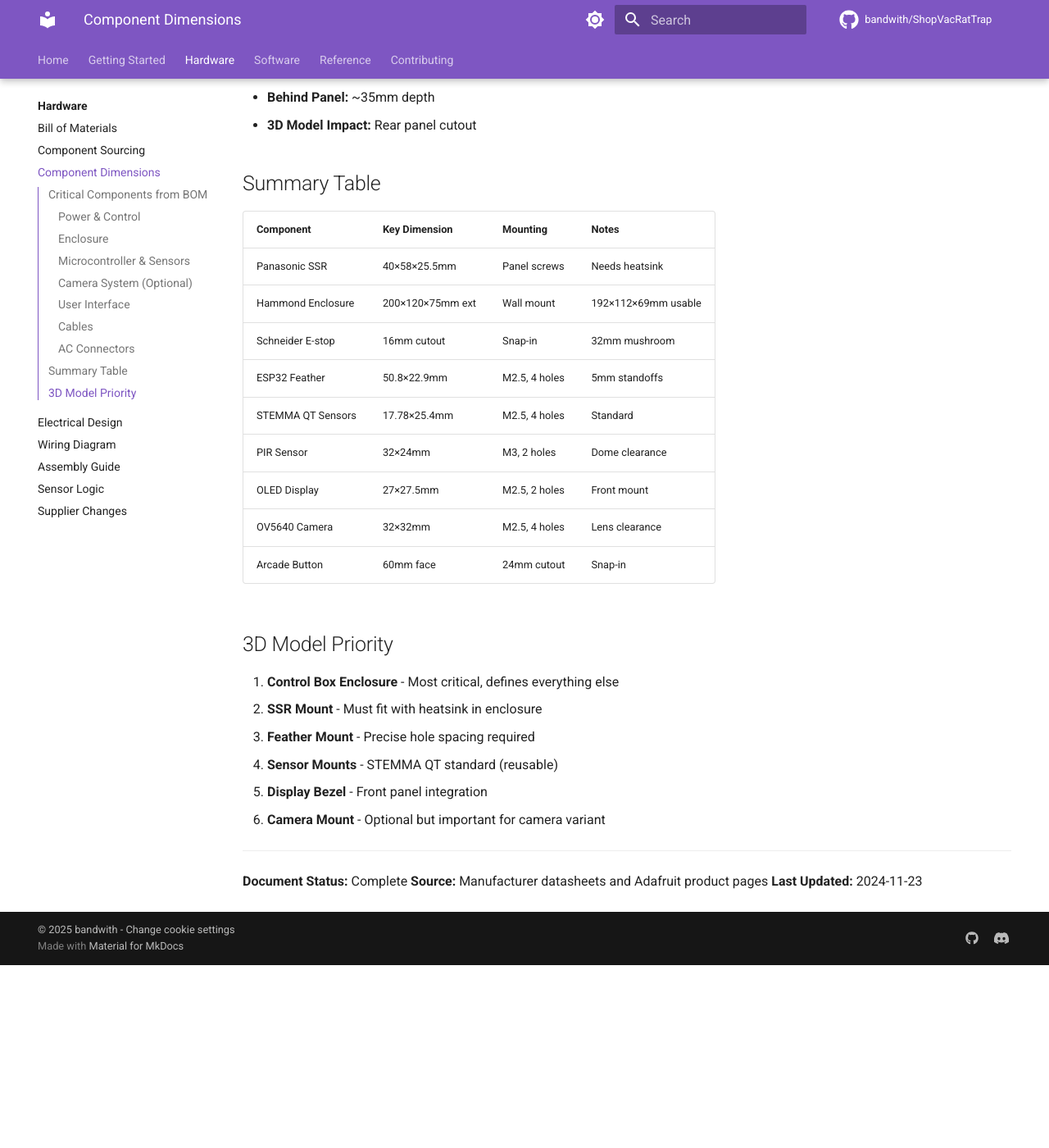
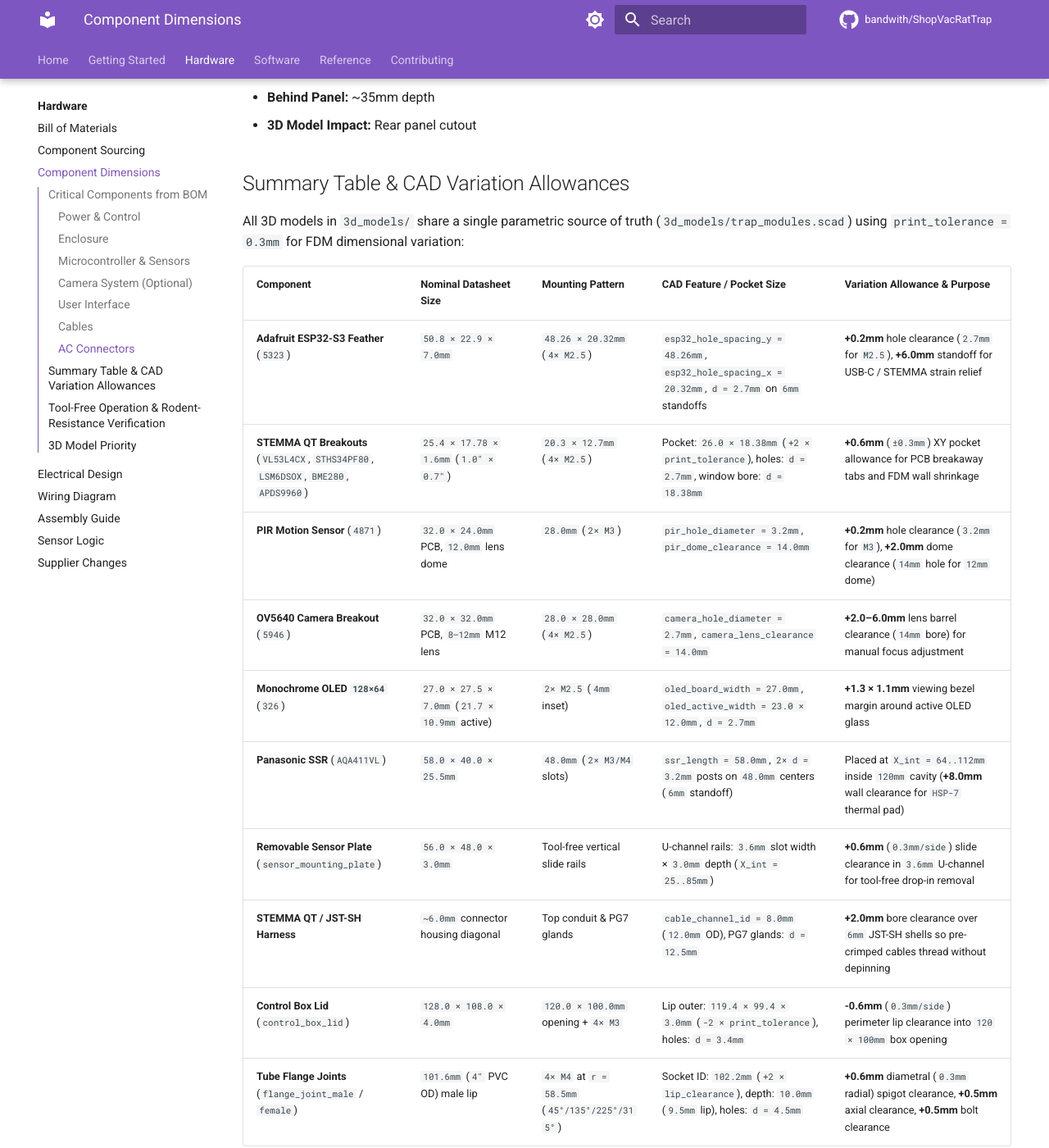
Before and after one commit to bandwith/ShopVacRatTrap, an MkDocs documentation site: the page built from docs/hardware/component-dimensions.md, in a window 1280 px wide and 1400 px high, scrolled down 4556 px. Shown: the whole window at 82% size. Built offline with MkDocs 1.6.1 and Material for MkDocs 9.7.7, drawn with Linux system fonts in a browser that asks for light colours; comment, search, counter and statistics services are not loaded; the version menu is left out; before the commit the page ends 5733 px from its top, so only the background shows below that; some of the changed text lies outside the part shown.

Commit message:
feat(3d): unify 8-part horizontal assembly at printable perspective and document component allowances (#120)

```diff
--- a/docs/hardware/component-dimensions.md
+++ b/docs/hardware/component-dimensions.md
@@ -144,19 +144,35 @@
 - **Behind Panel:** ~35mm depth
 - **3D Model Impact:** Rear panel cutout
 
-## Summary Table
+## Summary Table & CAD Variation Allowances
 
-| Component | Key Dimension | Mounting | Notes |
-|-----------|--------------|----------|-------|
-| Panasonic SSR | 40×58×25.5mm | Panel screws | Needs heatsink |
-| Hammond Enclosure | 200×120×75mm ext | Wall mount | 192×112×69mm usable |
-| Schneider E-stop | 16mm cutout | Snap-in | 32mm mushroom |
-| ESP32 Feather | 50.8×22.9mm | M2.5, 4 holes | 5mm standoffs |
-| STEMMA QT Sensors | 17.78×25.4mm | M2.5, 4 holes | Standard |
-| PIR Sensor | 32×24mm | M3, 2 holes | Dome clearance |
-| OLED Display | 27×27.5mm | M2.5, 2 holes | Front mount |
-| OV5640 Camera | 32×32mm | M2.5, 4 holes | Lens clearance |
-| Arcade Button | 60mm face | 24mm cutout | Snap-in |
+All 3D models in `3d_models/` share a single parametric source of truth (`3d_models/trap_modules.scad`) using `print_tolerance = 0.3mm` for FDM dimensional variation:
+
+| Component | Nominal Datasheet Size | Mounting Pattern | CAD Feature / Pocket Size | Variation Allowance & Purpose |
+|-----------|------------------------|------------------|---------------------------|-------------------------------|
+| **Adafruit ESP32-S3 Feather** (`5323`) | `50.8 × 22.9 × 7.0mm` | `48.26 × 20.32mm` (`4× M2.5`) | `esp32_hole_spacing_y = 48.26mm`, `esp32_hole_spacing_x = 20.32mm`, `d = 2.7mm` on `6mm` standoffs | **+0.2mm** hole clearance (`2.7mm` for `M2.5`), **+6.0mm** standoff for USB-C / STEMMA strain relief |
+| **STEMMA QT Breakouts** (`VL53L4CX`, `STHS34PF80`, `LSM6DSOX`, `BME280`, `APDS9960`) | `25.4 × 17.78 × 1.6mm` (`1.0" × 0.7"`) | `20.3 × 12.7mm` (`4× M2.5`) | Pocket: `26.0 × 18.38mm` (`+2 × print_tolerance`), holes: `d = 2.7mm`, window bore: `d = 18.38mm` | **+0.6mm** (`±0.3mm`) XY pocket allowance for PCB breakaway tabs and FDM wall shrinkage |
+| **PIR Motion Sensor** (`4871`) | `32.0 × 24.0mm` PCB, `12.0mm` lens dome | `28.0mm` (`2× M3`) | `pir_hole_diameter = 3.2mm`, `pir_dome_clearance = 14.0mm` | **+0.2mm** hole clearance (`3.2mm` for `M3`), **+2.0mm** dome clearance (`14mm` hole for `12mm` dome) |
+| **OV5640 Camera Breakout** (`5946`) | `32.0 × 32.0mm` PCB, `8–12mm` M12 lens | `28.0 × 28.0mm` (`4× M2.5`) | `camera_hole_diameter = 2.7mm`, `camera_lens_clearance = 14.0mm` | **+2.0–6.0mm** lens barrel clearance (`14mm` bore) for manual focus adjustment |
+| **Monochrome OLED `128×64`** (`326`) | `27.0 × 27.5 × 7.0mm` (`21.7 × 10.9mm` active) | `2× M2.5` (`4mm` inset) | `oled_board_width = 27.0mm`, `oled_active_width = 23.0 × 12.0mm`, `d = 2.7mm` | **+1.3 × 1.1mm** viewing bezel margin around active OLED glass |
+| **Panasonic SSR** (`AQA411VL`) | `58.0 × 40.0 × 25.5mm` | `48.0mm` (`2× M3/M4` slots) | `ssr_length = 58.0mm`, `2× d = 3.2mm` posts on `48.0mm` centers (`6mm` standoff) | Placed at `X_int = 64..112mm` inside `120mm` cavity (**+8.0mm** wall clearance for `HSP-7` thermal pad) |
+| **Removable Sensor Plate** (`sensor_mounting_plate`) | `56.0 × 48.0 × 3.0mm` | Tool-free vertical slide rails | U-channel rails: `3.6mm` slot width × `3.0mm` depth (`X_int = 25..85mm`) | **+0.6mm** (`0.3mm/side`) slide clearance in `3.6mm` U-channel for tool-free drop-in removal |
+| **STEMMA QT / JST-SH Harness** | `~6.0mm` connector housing diagonal | Top conduit & PG7 glands | `cable_channel_id = 8.0mm` (`12.0mm` OD), PG7 glands: `d = 12.5mm` | **+2.0mm** bore clearance over `6mm` JST-SH shells so pre-crimped cables thread without depinning |
+| **Control Box Lid** (`control_box_lid`) | `128.0 × 108.0 × 4.0mm` | `120.0 × 100.0mm` opening + `4× M3` | Lip outer: `119.4 × 99.4 × 3.0mm` (`-2 × print_tolerance`), holes: `d = 3.4mm` | **-0.6mm** (`0.3mm/side`) perimeter lip clearance into `120 × 100mm` box opening |
+| **Tube Flange Joints** (`flange_joint_male` / `female`) | `101.6mm` (`4"` PVC OD) male lip | `4× M4` at `r = 58.5mm` (`45°/135°/225°/315°`) | Socket ID: `102.2mm` (`+2 × lip_clearance`), depth: `10.0mm` (`9.5mm` lip), holes: `d = 4.5mm` | **+0.6mm** diametral (`0.3mm` radial) spigot clearance, **+0.5mm** axial clearance, **+0.5mm** bolt clearance |
+
+## Tool-Free Operation & Rodent-Resistance Verification
+
+1. **Tool-Free Servicing & Disassembly:**
+   - **Baiting (`bait_cap.scad`):** 3-lug `30°` bayonet twist-lock with `12×` external grip ribs (`0.3mm` radial/axial clearance) opens and locks by hand.
+   - **Sensor Maintenance (`sensor_mounting_plate`):** Slides vertically into fused `3.6mm` U-channel rails inside `control_box_exit_mount.scad` without tools.
+   - **Vacuum Connection (`vacuum_adapter_universal.scad`):** Stepped `2-1/2"`, `1-7/8"`, and `1-1/4"` friction-fit hose barbs with grip ribs.
+   - **Tube Breakdown (`flange_joint_male` / `female`):** `4× M4` flange bolts at `r = 58.5mm` (`45°/135°/225°/315°`) provide `7.7mm` radial clearance from the `101.6mm` tube wall for tool-free `M4` thumbscrews or wing nuts.
+2. **Rodent-Resistance Structural Invariants (Enforced in `tests/test_3d_models.py`):**
+   - **Minimum Wall Thickness (`>= 3.0mm`):** Tube walls (`3.2mm`), flange plates (`5.0mm` single / `10.0mm` mated), and control box walls (`4.0mm`) resist Norway rat (*Rattus norvegicus*) gnawing.
+   - **Shielded Telescoping Spigot Seams:** Each tube joint telescopes a `9.5mm` male spigot into a `10.0mm` female socket with a `45°` internal transition, leaving zero exposed flange seams inside the `95.2mm` tunnel for incisors to purchase.
+   - **Anti-Tamper Bait Port:** Steps down from `36mm` outer bore to a `25mm` inner teardrop bore so the bayonet cap cannot be pushed out from inside the tunnel.
+   - **Enclosed External Cable Conduit:** All sensor wiring runs inside the `12mm` OD / `8mm` ID external top conduit (`Y = +56.5mm`), leaving zero exposed wiring inside the rodent tunnel.
 
 ## 3D Model Priority
 
```
Also changed, not shown: 3d_models/README.md (+10 -10 lines), 10 other files.
